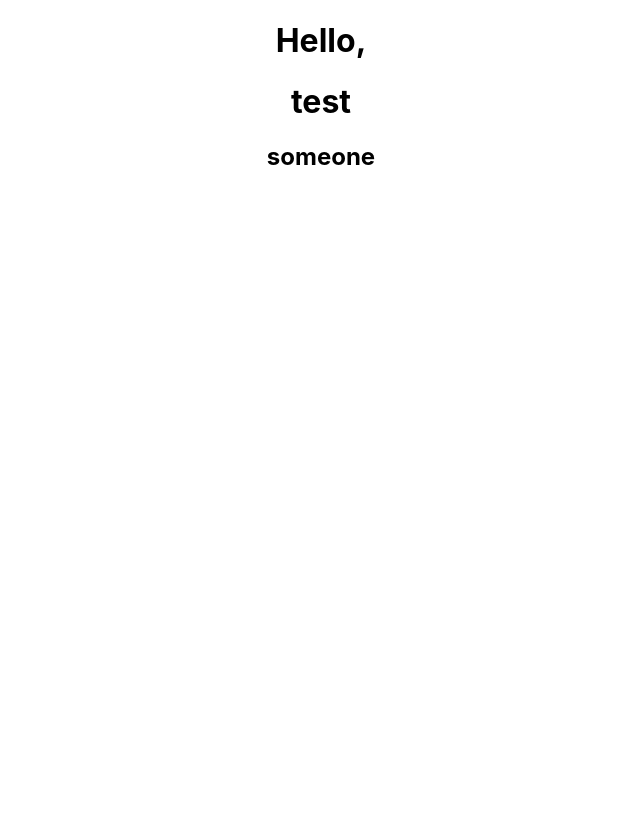
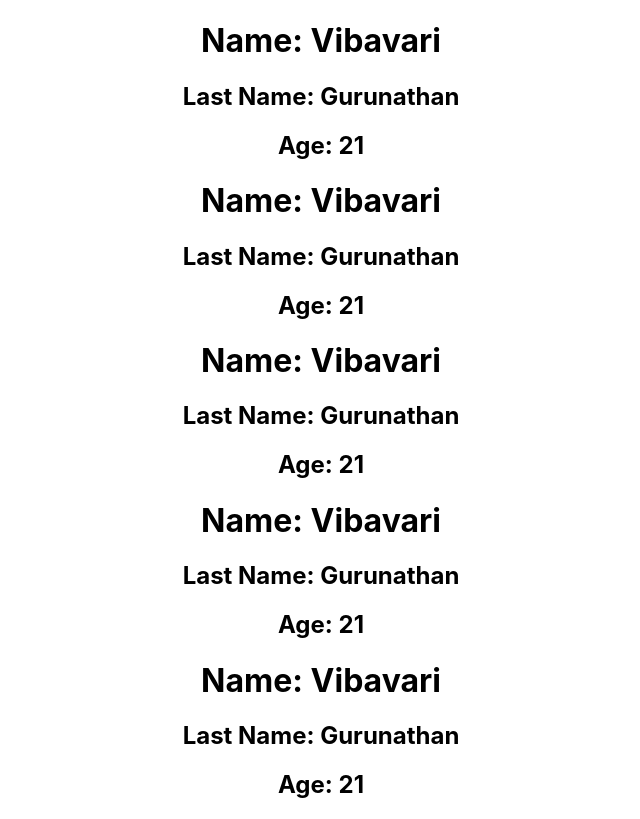
Before and after one commit to VibavariG/first_react_app, a React (Create React App) app: page / in a window 1280 px wide. Shown: the whole page, without its empty margins (319-959 px from the left). Built offline with nearby package versions, Linux system fonts and the light colour scheme.

Commit message:
maint: Create component Person and use multiple times

```diff
--- a/src/App.js
+++ b/src/App.js
@@ -1,21 +1,22 @@
 import './App.css';
 
+const Person = () => {
+  return (
+    <>
+    <h1>Name: Vibavari</h1>
+    <h2>Last Name: Gurunathan</h2>
+    <h2>Age: 21</h2>
+    </>
+  )
+}
 const App = () => {
-  const name = null
-  //const isNameShowing = false
   return (
     <div className="App">
-        <h1>Hello,</h1>
-        {name ? (
-          <>
-          <h1>{name}</h1>
-          </>
-        ): (
-          <>
-          <h1>test</h1>
-          <h2>someone</h2>
-          </>
-        )}
+        <Person/>
+        <Person/>
+        <Person/>
+        <Person/>
+        <Person/>
     </div>
   );
 }
```
